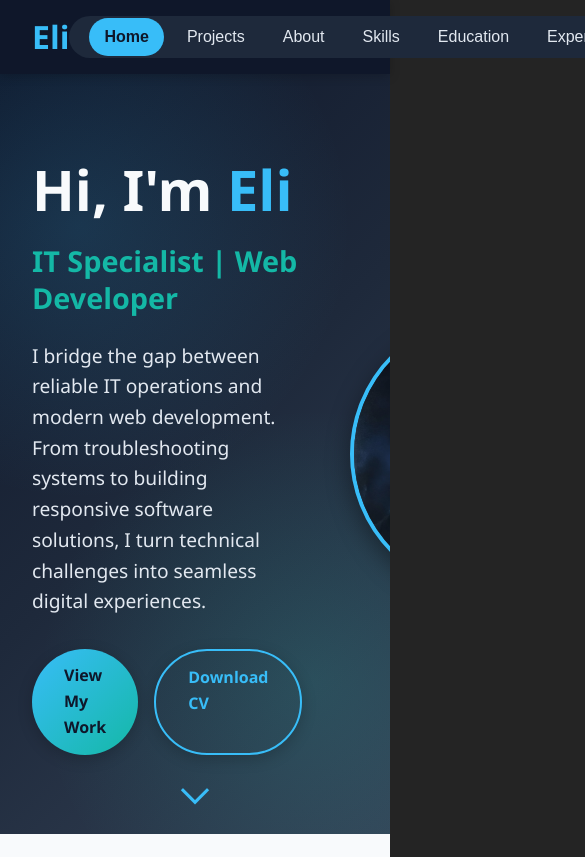
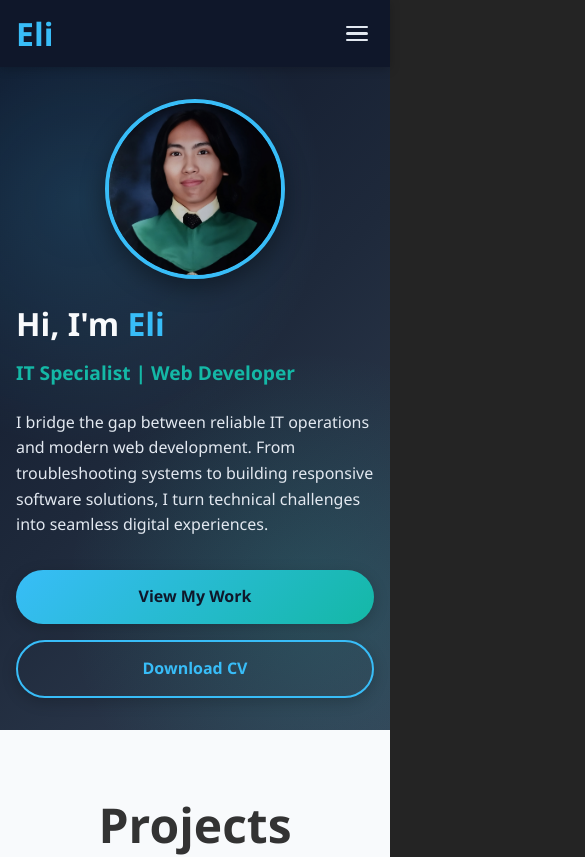
Before and after one commit to its-eliii/eliiiportfolio, a React (Vite) app: page / in a window 390 px wide. Shown: the top 857 px of the page, 585 px wide, since content can reach past the window. Built offline with nearby package versions, Linux system fonts and the light colour scheme.

Commit message:
Add .gitattributes and normalize line endings

```diff
--- a/src/components/Navbar.jsx
+++ b/src/components/Navbar.jsx
@@ -3,6 +3,7 @@ import "../styles/Navbar.css";
 
 function Navbar() {
     const [activeSection, setActiveSection] = useState("hero");
+    const [menuOpen, setMenuOpen] = useState(false);
 
     const scrollToSection = (id) => {
         const el = document.getElementById(id);
@@ -38,40 +39,51 @@ function Navbar() {
         <nav className="navbar">
             <div className="nav-container">
                 <h1 className="nav-logo">Eli</h1>
-                <div className="nav-links">
+
+                <button
+                    className={`nav-toggle ${menuOpen ? 'open' : ''}`}
+                    aria-label="Toggle menu"
+                    onClick={() => setMenuOpen((s) => !s)}
+                >
+                    <span className="bar" />
+                    <span className="bar" />
+                    <span className="bar" />
+                </button>
+
+                <div className={`nav-links ${menuOpen ? 'open' : ''}`}>
                     <button
                         className={activeSection === "hero" ? "active" : ""}
-                        onClick={() => scrollToSection("hero")}
+                        onClick={() => { scrollToSection("hero"); setMenuOpen(false); }}
                     >
                         Home
                     </button>
                     <button
                         className={activeSection === "projects" ? "active" : ""}
-                        onClick={() => scrollToSection("projects")}
+                        onClick={() => { scrollToSection("projects"); setMenuOpen(false); }}
                     >
                         Projects
                     </button>
                     <button
                         className={activeSection === "about" ? "active" : ""}
-                        onClick={() => scrollToSection("about")}
+                        onClick={() => { scrollToSection("about"); setMenuOpen(false); }}
                     >
                         About
                     </button>
                     <button
                         className={activeSection === "skills" ? "active" : ""}
-                        onClick={() => scrollToSection("skills")}
+                        onClick={() => { scrollToSection("skills"); setMenuOpen(false); }}
                     >
                         Skills
                     </button>
                     <button
                         className={activeSection === "education" ? "active" : ""}
-                        onClick={() => scrollToSection("education")}
+                        onClick={() => { scrollToSection("education"); setMenuOpen(false); }}
                     >
                         Education
                     </button>
                     <button
                         className={activeSection === "experience" ? "active" : ""}
-                        onClick={() => scrollToSection("experience")}
+                        onClick={() => { scrollToSection("experience"); setMenuOpen(false); }}
                     >
                         Experience
                     </button>
--- a/src/index.css
+++ b/src/index.css
@@ -24,6 +24,7 @@ body {
   background-color: #ffffff;
   color: #222;
   line-height: 1.6;
+  overflow-x: hidden;
 }
 
 /* 🌐 Global containers */
--- a/src/styles/Hero.css
+++ b/src/styles/Hero.css
@@ -148,3 +148,73 @@
     transform: translateY(0);
   }
 }
+
+@media (max-width: 768px) {
+  .hero {
+    padding: 2rem 1rem;
+    min-height: auto;
+  }
+
+  .hero-content {
+    flex-direction: column;
+    align-items: flex-start;
+    gap: 1.5rem;
+  }
+
+  /* place photo before text on mobile */
+  .hero-image {
+    order: -1;
+  }
+
+  .hero h1 {
+    font-size: 2.5rem;
+  }
+
+  .hero h2 {
+    font-size: 1.4rem;
+  }
+
+  .hero p {
+    font-size: 1rem;
+  }
+
+  .cta-group {
+    flex-direction: column;
+    width: 100%;
+  }
+
+  .cta {
+    width: 100%;
+    text-align: center;
+  }
+
+  .hero-image {
+    width: 100%;
+    justify-content: center;
+  }
+
+  .hero-image img {
+    width: 220px;
+    height: 220px;
+  }
+
+  /* hide scroll-down arrow on mobile */
+  .scroll-down {
+    display: none;
+  }
+}
+
+@media (max-width: 480px) {
+  .hero h1 {
+    font-size: 2rem;
+  }
+
+  .hero h2 {
+    font-size: 1.2rem;
+  }
+
+  .hero-image img {
+    width: 180px;
+    height: 180px;
+  }
+}
--- a/src/styles/Navbar.css
+++ b/src/styles/Navbar.css
@@ -25,6 +25,23 @@
   display: flex;
   padding: 2px 20px;
   gap: 0.5rem;
+}
+
+.nav-toggle {
+  display: none;
+  background: transparent;
+  border: none;
+  cursor: pointer;
+  padding: 6px;
+}
+
+.nav-toggle .bar {
+  display: block;
+  width: 22px;
+  height: 2.5px;
+  background: #e2e8f0;
+  margin: 4px 0;
+  border-radius: 2px;
 }
 
 .nav-links button {
@@ -56,3 +73,65 @@
   color: #0f172a; /* dark text for contrast */
   font-weight: 600;
 }
+
+@media (max-width: 768px) {
+  .navbar {
+    padding: 0.8rem 1rem;
+  }
+
+  .nav-container {
+    flex-wrap: wrap;
+    gap: 0.75rem;
+  }
+
+  .nav-links {
+    width: 100%;
+    flex-wrap: wrap;
+    justify-content: center;
+    padding: 0.75rem 1rem;
+    gap: 0.5rem;
+    display: none;
+  }
+
+  .nav-toggle {
+    display: block;
+  }
+
+  .nav-links.open {
+    display: flex;
+  }
+
+  .nav-links button {
+    flex: 1 1 45%;
+    min-width: 120px;
+    max-width: 180px;
+    width: auto;
+    text-align: center;
+  }
+}
+
+@media (max-width: 480px) {
+  .nav-links button {
+    flex: 1 1 100%;
+    max-width: none;
+  }
+}
+
+@media (max-width: 768px) {
+  .nav-container {
+    flex-wrap: wrap;
+    gap: 0.75rem;
+  }
+
+  .nav-links {
+    flex-wrap: wrap;
+    justify-content: center;
+    padding: 0.75rem 1rem;
+    width: 100%;
+  }
+
+  .nav-links button {
+    padding: 0.75rem 1rem;
+    font-size: 0.9rem;
+  }
+}
```
Also changed, not shown: 1 other file (tests, documents, lock files or other folders).
